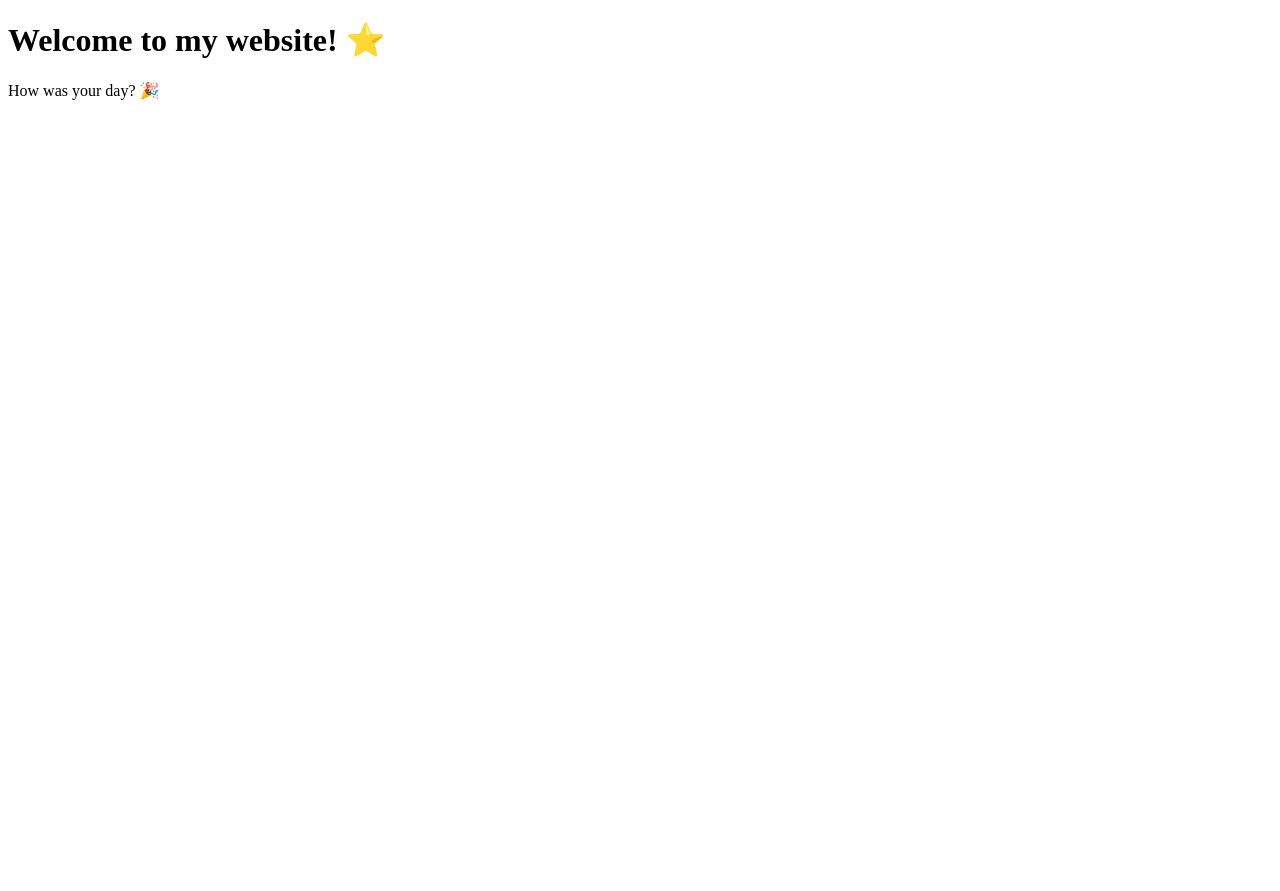
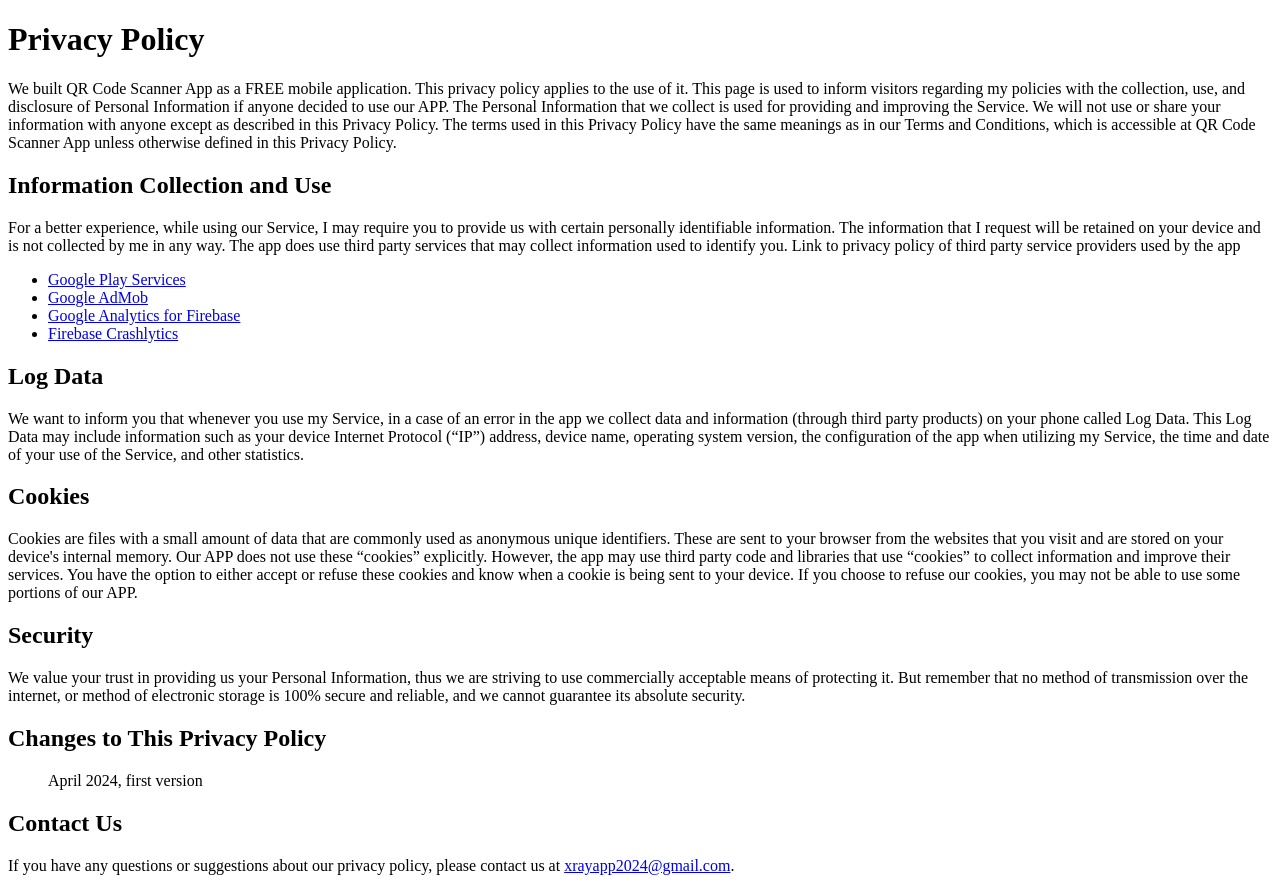
Before and after one commit to XRayCheng/pages, a plain HTML site: page index.html in a window 1280 px wide. Before the commit the page ends 800 px from the top, so only its background shows below. Drawn offline with Linux system fonts and the light colour scheme.

Commit message:
Update index.html

```diff
--- a/index.html
+++ b/index.html
@@ -1,10 +1,74 @@
 <!DOCTYPE html>
 <html>
-   <head>
-      <title>My Cool Website</title>
-   </head>
-   <body>
-      <h1>Welcome to my website! ⭐️</h1>
-      <p>How was your day? 🎉</p>
-   </body>
+
+<head>
+    <title>Privacy Policy</title>
+</head>
+
+<body>
+    <h1>Privacy Policy</h1>
+
+    <p>We built QR Code Scanner App as a FREE mobile application. This privacy policy applies to the use of it. This
+        page is used to inform visitors regarding my policies with the collection, use, and disclosure of Personal
+        Information if anyone decided to use our APP. The Personal Information that we collect is used for providing and
+        improving the Service. We will not use or share your information with anyone except as described in this Privacy
+        Policy.
+
+        The terms used in this Privacy Policy have the same meanings as in our Terms and Conditions, which is accessible
+        at QR Code Scanner App unless otherwise defined in this Privacy Policy.</p>
+
+    <h2>Information Collection and Use</h2>
+
+    <p>For a better experience, while using our Service, I may require you to provide us with certain personally
+        identifiable information. The information that I request will be retained on your device and is not collected by
+        me in any way.
+
+        The app does use third party services that may collect information used to identify you.
+
+        Link to privacy policy of third party service providers used by the app
+
+    <ul>
+        <li><a href="https://www.google.com/policies/privacy/">Google Play Services</a></li>
+        <li><a href="https://support.google.com/admob/answer/6128543?hl=en">Google AdMob</a></li>
+        <li><a href="https://firebase.google.com/policies/analytics">Google Analytics for Firebase</a></li>
+        <li><a href="https://firebase.google.com/support/privacy/https://firebase.google.com/support/privacy/">Firebase
+                Crashlytics</a></li>
+    </ul>
+    </p>
+
+    <h2>Log Data</h2>
+
+    <p>We want to inform you that whenever you use my Service, in a case of an error in the app we collect data and
+        information (through third party products) on your phone called Log Data. This Log Data may include information
+        such as your device Internet Protocol (“IP”) address, device name, operating system version, the configuration
+        of the app when utilizing my Service, the time and date of your use of the Service, and other statistics.</p>
+
+    <h2>Cookies</h2>
+
+    <p>Cookies are files with a small amount of data that are commonly used as anonymous unique identifiers. These are
+        sent to your browser from the websites that you visit and are stored on your device's internal memory.
+
+        Our APP does not use these “cookies” explicitly. However, the app may use third party code and libraries that
+        use “cookies” to collect information and improve their services. You have the option to either accept or refuse
+        these cookies and know when a cookie is being sent to your device. If you choose to refuse our cookies, you may
+        not be able to use some portions of our APP.</p>
+
+    <h2>Security</h2>
+
+    <p>We value your trust in providing us your Personal Information, thus we are striving to use commercially
+        acceptable means of protecting it. But remember that no method of transmission over the internet, or method of
+        electronic storage is 100% secure and reliable, and we cannot guarantee its absolute security.</p>
+
+    <h2>Changes to This Privacy Policy</h2>
+
+    <p>
+    <ul>April 2024, first version</ul>
+    </p>
+
+    <h2>Contact Us</h2>
+
+    <p>If you have any questions or suggestions about our privacy policy, please contact us at <a
+            href="mailto:xrayapp2024@gmail.com">xrayapp2024@gmail.com</a>.</p>
+</body>
+
 </html>
```
